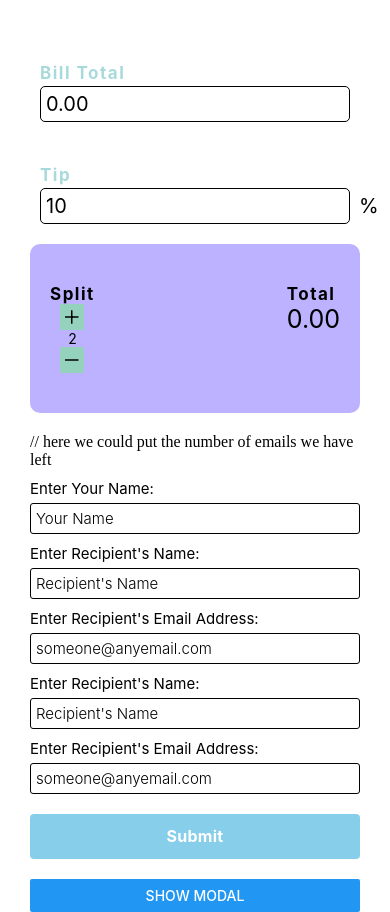
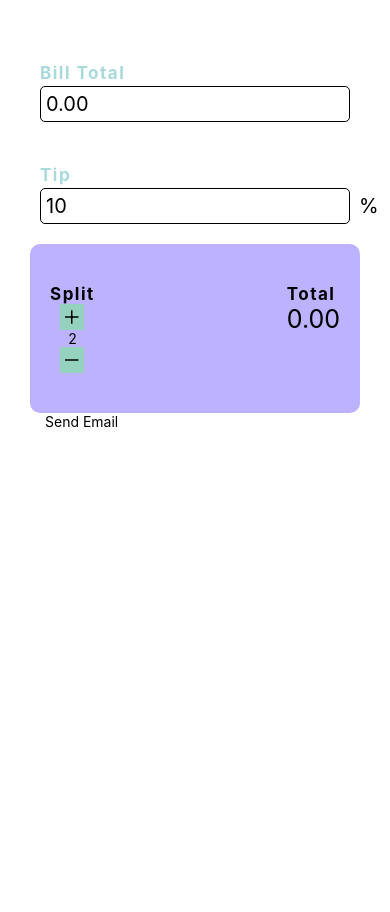
Before and after one commit to Headstarter-Workshops/headstarter-basic-app, a React Native app: screen / in a window 390 px wide. After the commit the page ends 844 px from the top, so only its background shows below. Built offline with nearby package versions, Linux system fonts and the light colour scheme.

Commit message:
popop fix

```diff
--- a/src/screens/Home.js
+++ b/src/screens/Home.js
@@ -1,7 +1,6 @@
 
-import React, {useState, useEffect} from 'react';
-import {StyleSheet, TouchableWithoutFeedback, View, Text, Keyboard, Button} from 'react-native';
-import Modal from 'react-native-modal';
+import React, { useState, useEffect } from 'react';
+import { StyleSheet, Modal, Pressable, TouchableWithoutFeedback, View, Text, Keyboard, Button } from 'react-native';
 
 
 import Input from "../components/Input";
@@ -18,10 +17,7 @@ const styles = StyleSheet.create({
 
 const Home = () => {
     const defaultVal = 0;
-    const [isModalVisible, setModalVisible] = useState(false);
-    const toggleModal = () => {
-      setModalVisible(!isModalVisible);
-    };
+    const [modalVisible, setModalVisible] = useState(false);
 
     const [bill, setBill] = useState('0.00');
     const [tip, setTip] = useState('10');
@@ -54,23 +50,21 @@ const Home = () => {
 
 
     const handleBillChange = (value) => {
-        if (value.charAt(0) === '-'){
+        if (value.charAt(0) === '-') {
             value = value.substring(1);
             setBill(value);
         }
-        else
-        {
+        else {
             setBill(value);
         }
     };
 
     const handleTipChange = (value) => {
-        if (value.charAt(0) === '-'){
+        if (value.charAt(0) === '-') {
             value = value.substring(1);
             setTip(value);
         }
-        else
-        {
+        else {
             setTip(value);
         }
     };
@@ -94,7 +88,7 @@ const Home = () => {
 
     const handleCountRemove = () => {
         setTotalCount((totalCount) => {
-            if (totalCount == 1){
+            if (totalCount == 1) {
                 const total = 1;
                 return total.toString();
             }
@@ -127,27 +121,36 @@ const Home = () => {
                         handleCountAdd={handleCountAdd}
                         handleCountRemove={handleCountRemove}
                     />
-                    <SendEmail people={totalCount}/>
                 </View>
             </TouchableWithoutFeedback>
-            <View style={{ flex: 1}}>
-                <Button title="Show modal" onPress={toggleModal} />
-
+            <View style={styles.centeredView}>
                 <Modal
-                isVisible={isModalVisible}
-                onBackdropPress={() => setModalVisible(false)}
-                propagateSwipe
-                style= {{margin:0}}
+                    animationType="slide"
+                    transparent={true}
+                    visible={modalVisible}
+                    onRequestClose={() => {
+                        Alert.alert("Modal has been closed.");
+                        setModalVisible(!modalVisible);
+                    }}
                 >
-                    <View style={{ width: 300, height: 50,flexDirection: 'column',justifyContent:'flex-end', alignSelf:'center', backgroundColor: "white"}}>
-                        <Button title="Hide modal" onPress={toggleModal}/>
+                    <View style={{ paddingTop: 600, width: 500, height: 500, flexDirection: 'column', justifyContent: 'flex-end', alignSelf: 'center', backgroundColor: "white" }}>
+                        <View style={{ height: 500, width: 300, alignSelf: 'center', justifyContent: 'center', backgroundColor: "white" }}>
+                            <SendEmail people={totalCount} />
+                            <Pressable
+                                style={{ width: 300, height: 50, flexDirection: 'column', justifyContent: 'flex-end', alignSelf: 'center', backgroundColor: "white" }}
+                                onPress={() => setModalVisible(!modalVisible)}
+                            >
+                                <Text style={{ width: 300, height: 50, flexDirection: 'column', justifyContent: 'flex-end', alignSelf: 'center', backgroundColor: "white" }}> Close</Text>
+                            </Pressable>
                         </View>
-                    <View style={{ height: 500, width: 300, alignSelf: 'center', justifyContent: 'center', backgroundColor: "white"}}>
-                        <Text>
-                        Lorem ipsum dolor sit amet, consectetur adipiscing elit. Aenean urna elit, eleifend aliquet suscipit at, aliquam sed nisi. Duis venenatis lacus convallis est dapibus, sed aliquam magna lacinia. Aliquam vitae.
-                        </Text>
                     </View>
                 </Modal>
+                <Pressable
+                    style={{ alignSelf: 'center', justifyContent: 'center' }}
+                    onPress={() => setModalVisible(true)}
+                >
+                    <Text style={{ width: 300, height: 50, flexDirection: 'column', justifyContent: 'flex-end', alignSelf: 'center', backgroundColor: "white" }}>Send Email</Text>
+                </Pressable>
             </View>
         </View>
     );
```
Lines whose indentation alone changed are shown as unchanged.
